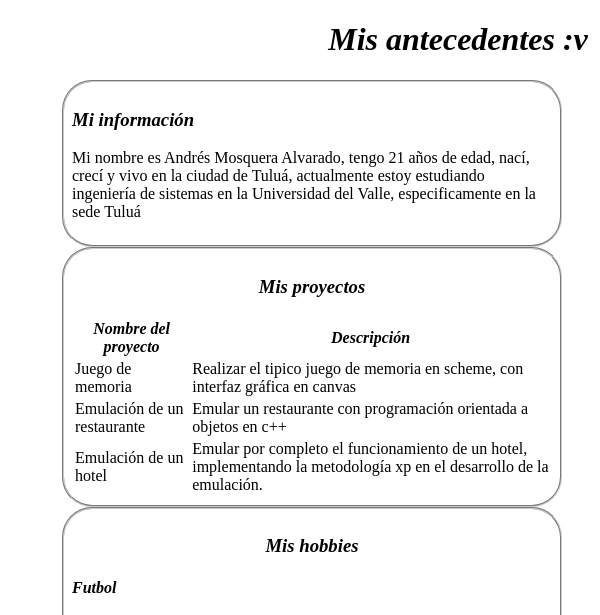
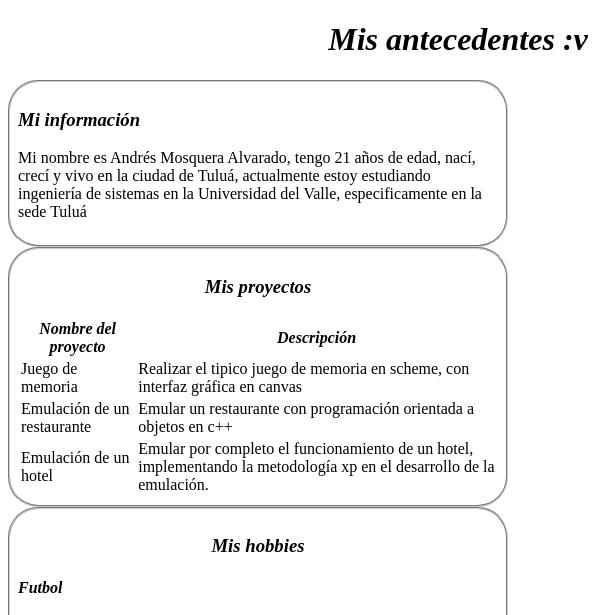
Before and after one commit to Andres981020/Pagina, a plain HTML site: page index.html in a window 600 px wide. Shown: the top 615 px of the page. Drawn offline with Linux system fonts and the light colour scheme.

Commit message:
Update estilo.css

```diff
--- a/estilo.css
+++ b/estilo.css
@@ -29,6 +29,6 @@ body{
 @media only screen and (min-width:400px) and (max-width:767px){
     .caja{
         width: 480px;
-        margin-left: 54px;
+        margin-left: 0px;
     }
 }
```
